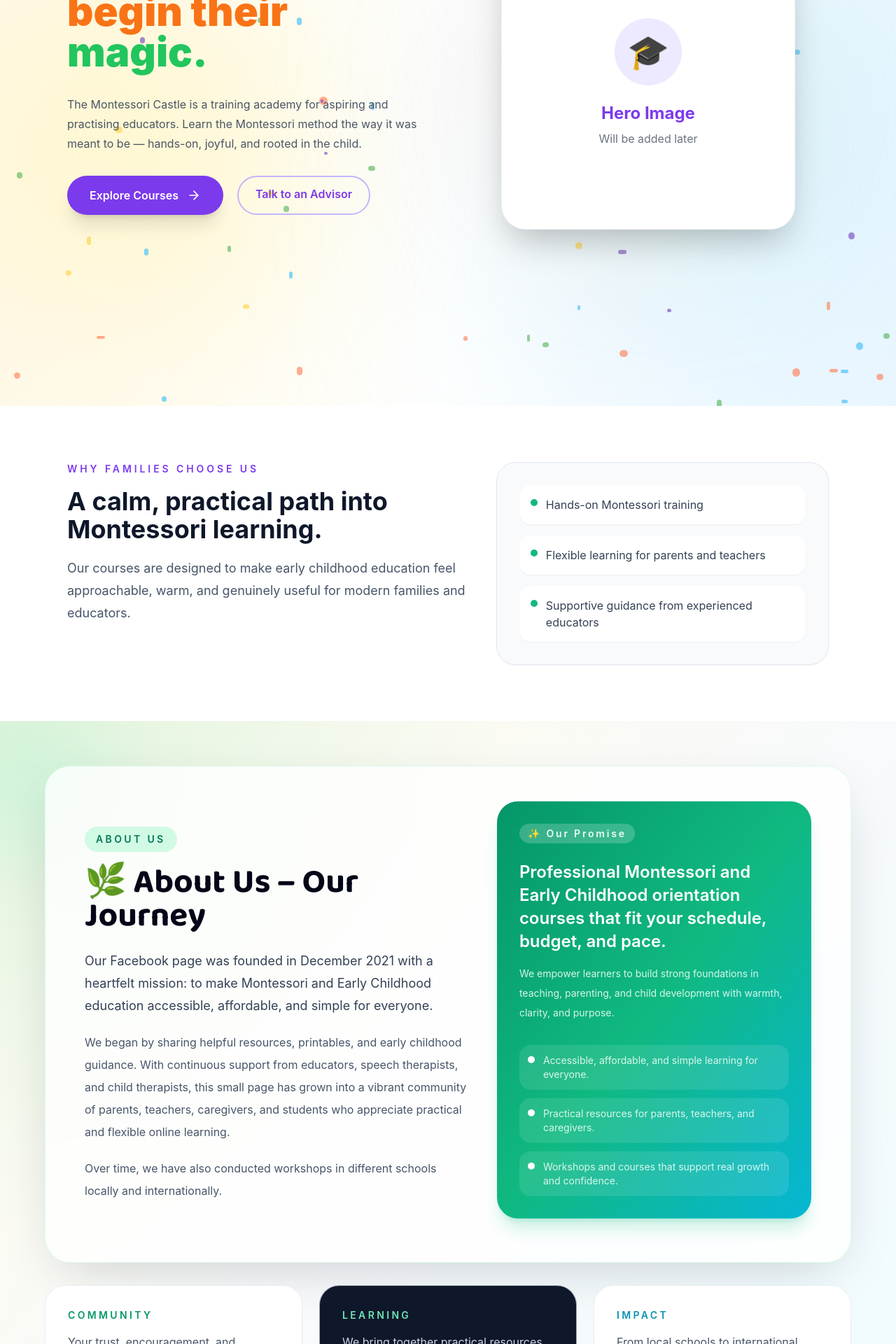
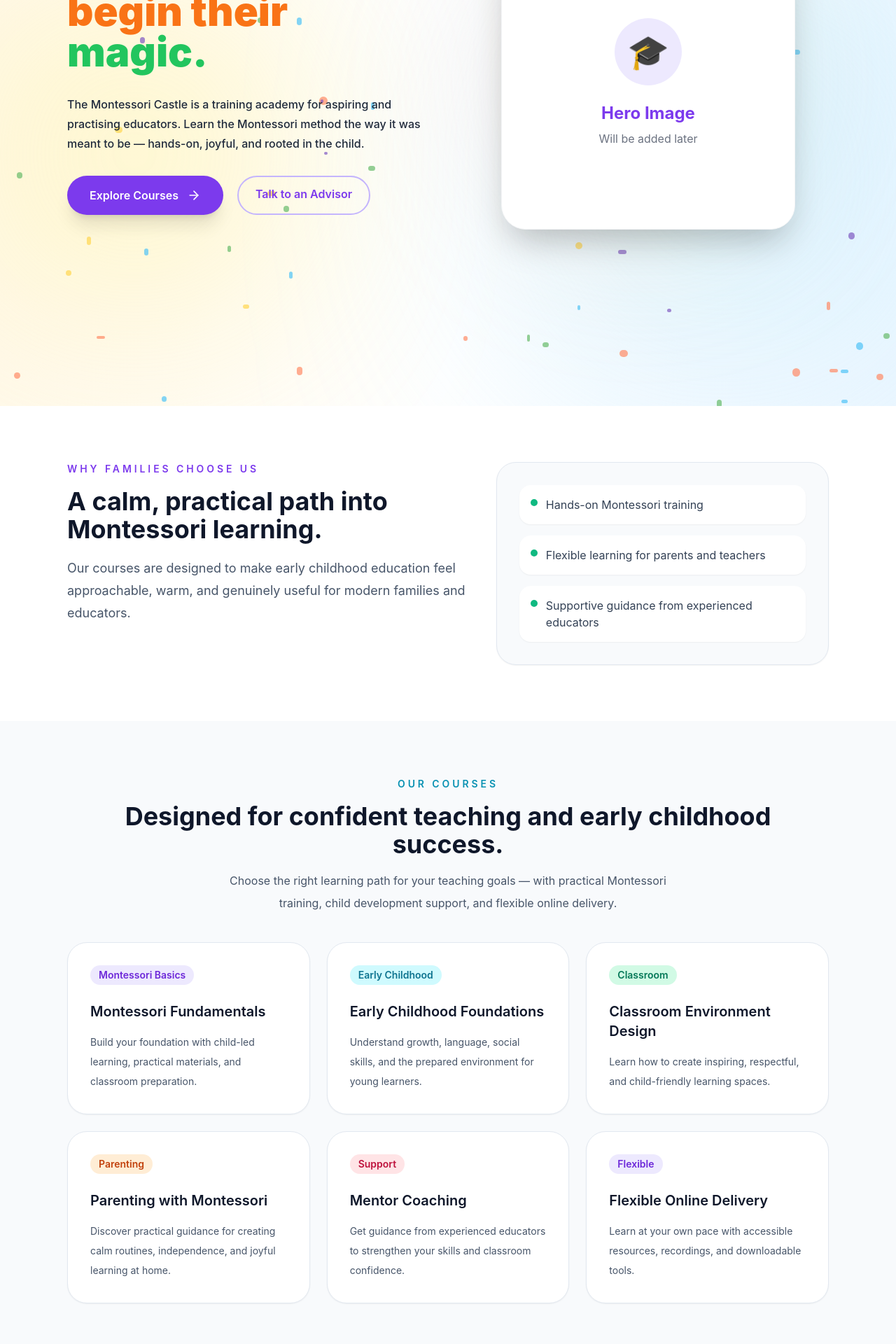
Before and after one commit to syedmoaaz/TMC-Web, a React (Vite) app: page / in a window 1280 px wide. Shown: the part 220-2140 px from the top of the page at 70% size. Built offline with nearby package versions, Linux system fonts and the light colour scheme.

Commit message:
our courses section added

```diff
--- a/src/components/Navbar.jsx
+++ b/src/components/Navbar.jsx
@@ -8,6 +8,7 @@
   const navLinks = [
     { title: "Home", href: "#home" },
     { title: "About Us", href: "#about" },
+    { title: "Our Courses", href: "#courses" },
     { title: "Why TMC", href: "#why" },
     { title: "Contact", href: "#contact" },
   ];
--- a/src/index.css
+++ b/src/index.css
@@ -70,3 +70,16 @@
     transform: translateY(-10px);
   }
 }
+
+.headline-animate span {
+  opacity: 0;
+  transform: translateY(20px);
+  animation: headlineFade 0.8s ease-out forwards;
+}
+
+@keyframes headlineFade {
+  to {
+    opacity: 1;
+    transform: translateY(0);
+  }
+}
--- a/src/pages/Home.jsx
+++ b/src/pages/Home.jsx
@@ -32,20 +32,20 @@
         <div className="relative z-10 mx-auto max-w-6xl px-6 lg:px-8">
           <div className="grid items-center gap-10 lg:grid-cols-2 lg:gap-14">
             <div>
-              <h1 className="text-4xl font-black leading-[1.05] md:text-5xl lg:text-[58px]">
-                <span className="text-violet-600">Where teachers</span>
+              <h1 className="text-4xl font-black leading-[1.05] md:text-5xl lg:text-[58px] headline-animate">
+                <span className="inline-block text-violet-600" style={{ animationDelay: '0.1s' }}>Where teachers</span>
                 <br />
-                <span className="text-orange-500">begin their</span>{" "}
-                <span className="text-green-500">magic.</span>
+                <span className="inline-block text-orange-500" style={{ animationDelay: '0.25s' }}>begin their</span>{" "}
+                <span className="inline-block text-green-500" style={{ animationDelay: '0.4s' }}>magic.</span>
               </h1>
 
-              <p className="mt-8 max-w-xl text-base leading-7 text-gray-600">
+              <p className="mt-8 max-w-xl text-base leading-7 text-slate-800 font-medium">
                 The Montessori Castle is a training academy for aspiring and practising educators. Learn the Montessori method the way it was meant to be — hands-on, joyful, and rooted in the child.
               </p>
 
               <div className="mt-8 flex flex-wrap gap-5">
                 <a
-                  href="#about"
+                  href="#courses"
                   className="flex items-center gap-3 rounded-full bg-violet-600 px-8 py-4 font-semibold text-white shadow-xl transition hover:bg-violet-700"
                 >
                   Explore Courses
@@ -107,6 +107,68 @@
           </div>
         </div>
       </section>
+
+      <section id="courses" className="bg-slate-50 py-20 scroll-mt-28">
+        <div className="mx-auto max-w-6xl px-6 lg:px-8">
+          <div className="mb-10 text-center">
+            <p className="text-sm font-semibold uppercase tracking-[0.28em] text-cyan-600">Our Courses</p>
+            <h2 className="mt-4 text-3xl font-bold text-slate-900 sm:text-4xl">Designed for confident teaching and early childhood success.</h2>
+            <p className="mx-auto mt-4 max-w-2xl text-base leading-8 text-slate-600">
+              Choose the right learning path for your teaching goals — with practical Montessori training, child development support, and flexible online delivery.
+            </p>
+          </div>
+
+          <div className="grid gap-6 sm:grid-cols-2 lg:grid-cols-3">
+            <div className="group rounded-[28px] border border-slate-200 bg-white p-8 shadow-sm transition hover:-translate-y-1 hover:shadow-xl">
+              <div className="inline-flex rounded-2xl bg-violet-100 px-3 py-1 text-sm font-semibold text-violet-700">Montessori Basics</div>
+              <h3 className="mt-6 text-xl font-semibold text-slate-900">Montessori Fundamentals</h3>
+              <p className="mt-4 text-sm leading-7 text-slate-600">
+                Build your foundation with child-led learning, practical materials, and classroom preparation.
+              </p>
+            </div>
+
+            <div className="group rounded-[28px] border border-slate-200 bg-white p-8 shadow-sm transition hover:-translate-y-1 hover:shadow-xl">
+              <div className="inline-flex rounded-2xl bg-cyan-100 px-3 py-1 text-sm font-semibold text-cyan-700">Early Childhood</div>
+              <h3 className="mt-6 text-xl font-semibold text-slate-900">Early Childhood Foundations</h3>
+              <p className="mt-4 text-sm leading-7 text-slate-600">
+                Understand growth, language, social skills, and the prepared environment for young learners.
+              </p>
+            </div>
+
+            <div className="group rounded-[28px] border border-slate-200 bg-white p-8 shadow-sm transition hover:-translate-y-1 hover:shadow-xl">
+              <div className="inline-flex rounded-2xl bg-emerald-100 px-3 py-1 text-sm font-semibold text-emerald-700">Classroom</div>
+              <h3 className="mt-6 text-xl font-semibold text-slate-900">Classroom Environment Design</h3>
+              <p className="mt-4 text-sm leading-7 text-slate-600">
+                Learn how to create inspiring, respectful, and child-friendly learning spaces.
+              </p>
+            </div>
+
+            <div className="group rounded-[28px] border border-slate-200 bg-white p-8 shadow-sm transition hover:-translate-y-1 hover:shadow-xl">
+              <div className="inline-flex rounded-2xl bg-orange-100 px-3 py-1 text-sm font-semibold text-orange-700">Parenting</div>
+              <h3 className="mt-6 text-xl font-semibold text-slate-900">Parenting with Montessori</h3>
+              <p className="mt-4 text-sm leading-7 text-slate-600">
+                Discover practical guidance for creating calm routines, independence, and joyful learning at home.
+              </p>
+            </div>
+
+            <div className="group rounded-[28px] border border-slate-200 bg-white p-8 shadow-sm transition hover:-translate-y-1 hover:shadow-xl">
+              <div className="inline-flex rounded-2xl bg-rose-100 px-3 py-1 text-sm font-semibold text-rose-700">Support</div>
+              <h3 className="mt-6 text-xl font-semibold text-slate-900">Mentor Coaching</h3>
+              <p className="mt-4 text-sm leading-7 text-slate-600">
+                Get guidance from experienced educators to strengthen your skills and classroom confidence.
+              </p>
+            </div>
+
+            <div className="group rounded-[28px] border border-slate-200 bg-white p-8 shadow-sm transition hover:-translate-y-1 hover:shadow-xl">
+              <div className="inline-flex rounded-2xl bg-violet-100 px-3 py-1 text-sm font-semibold text-violet-700">Flexible</div>
+              <h3 className="mt-6 text-xl font-semibold text-slate-900">Flexible Online Delivery</h3>
+              <p className="mt-4 text-sm leading-7 text-slate-600">
+                Learn at your own pace with accessible resources, recordings, and downloadable tools.
+              </p>
+            </div>
+          </div>
+        </div>
+      </section>
     </div>
   );
 };
```
